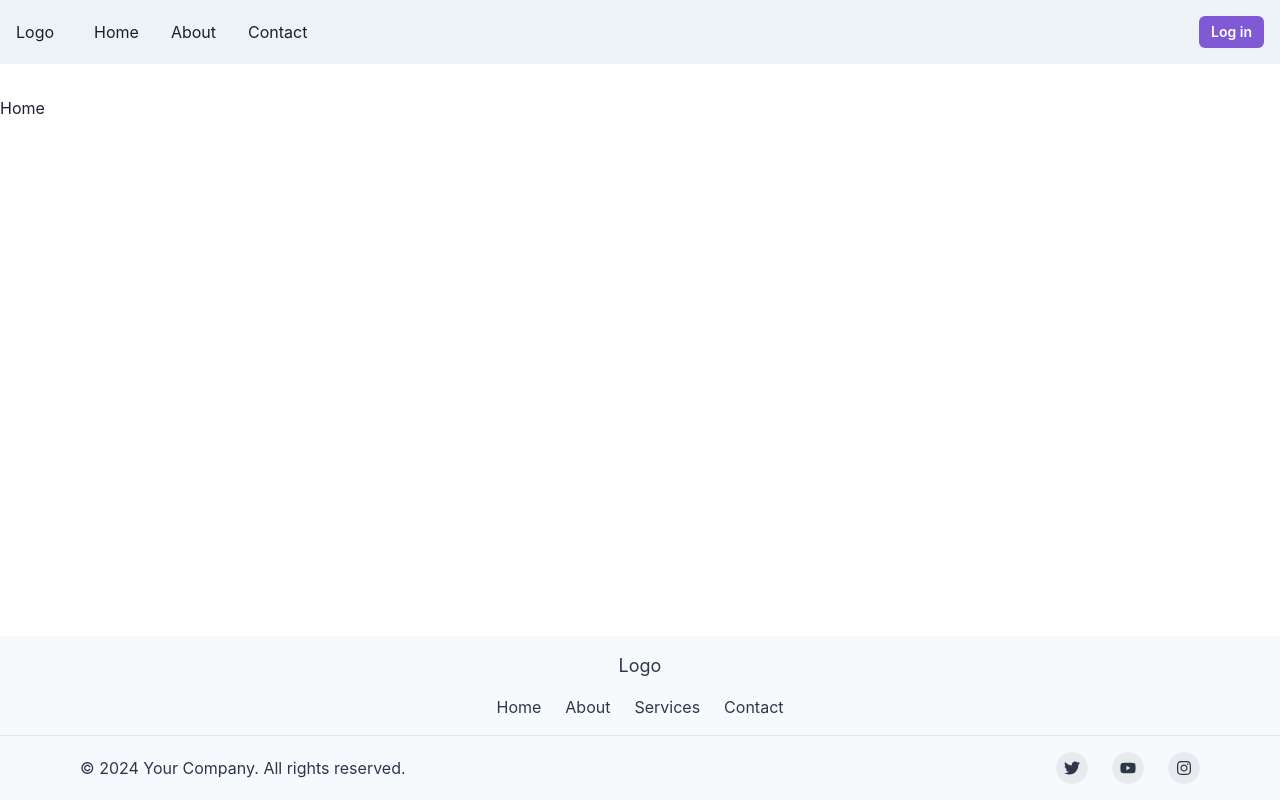
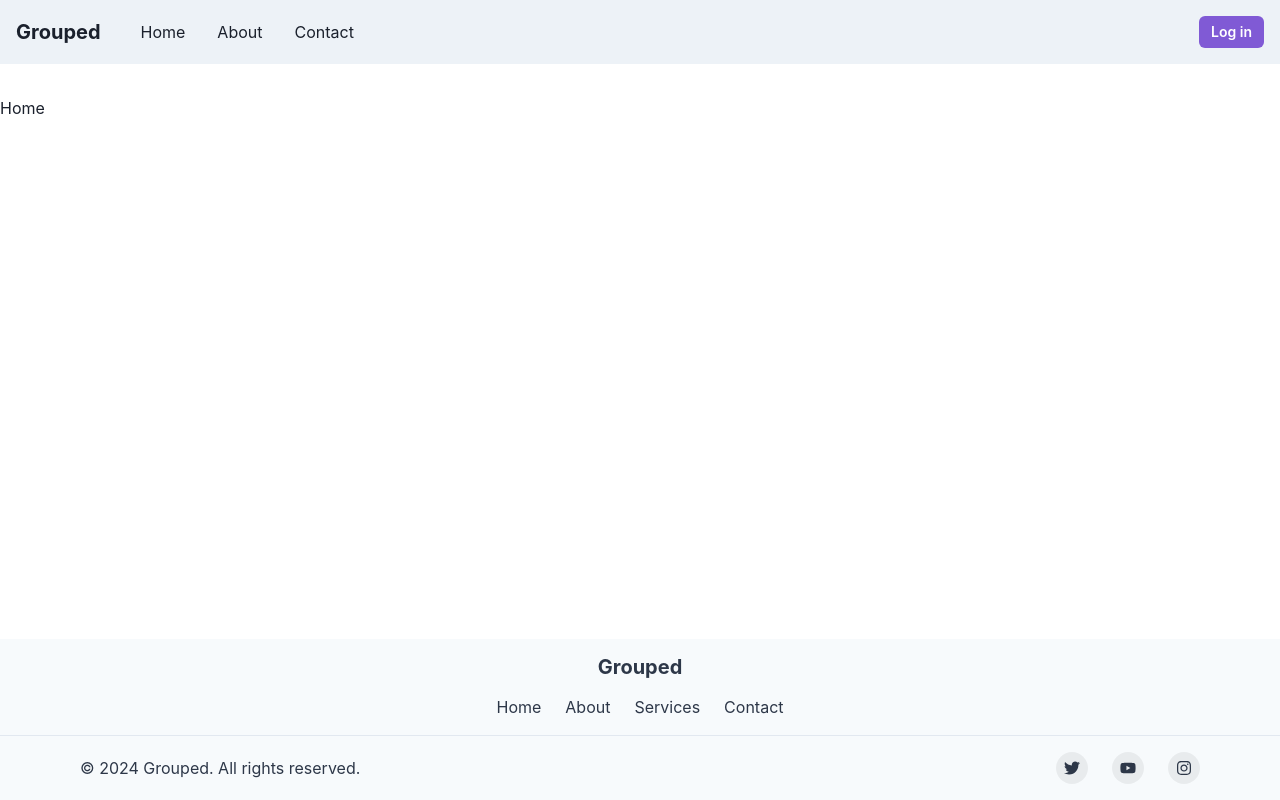
Before and after one commit to Tragicboyjay/grouped, a React (Vite) app in the folder client/: page / in a window 1280 px wide. Built offline with nearby package versions, Linux system fonts and the light colour scheme.

Commit message:
edited nav and footer

```diff
--- a/client/index.html
+++ b/client/index.html
@@ -4,6 +4,7 @@
     <meta charset="UTF-8" />
     <meta name="viewport" content="width=device-width, initial-scale=1.0" />
     <title>Home | Grouped</title>
+    <script src="https://kit.fontawesome.com/d75e165c56.js" crossorigin="anonymous"></script>
   </head>
   <body>
     <div id="root"></div>
--- a/client/src/components/Footer.tsx
+++ b/client/src/components/Footer.tsx
@@ -7,6 +7,7 @@ import {
   Text,
   useColorModeValue,
   VisuallyHidden,
+  Heading,
 } from '@chakra-ui/react';
 import { FaInstagram, FaTwitter, FaYoutube } from 'react-icons/fa';
 import { Link as RouterLink } from 'react-router-dom';
@@ -54,7 +55,7 @@ const Footer: React.FC = () => {
         spacing={4}
         justify={'center'}
         align={'center'}>
-        <Text fontSize={'lg'}>Logo</Text>
+        <Heading size="md">Grouped</Heading>
         <Stack direction={'row'} spacing={6}>
           <RouterLink to={'/'}>Home</RouterLink>
           <RouterLink to={'#'}>About</RouterLink>
@@ -75,7 +76,7 @@ const Footer: React.FC = () => {
           spacing={4}
           justify={{ base: 'center', md: 'space-between' }}
           align={{ base: 'center', md: 'center' }}>
-          <Text>© 2024 Your Company. All rights reserved.</Text>
+          <Text>© {new Date().getUTCFullYear()} Grouped. All rights reserved.</Text>
           <Stack direction={'row'} spacing={6}>
             <SocialButton label={'Twitter'} href={'https://twitter.com'}>
               <FaTwitter />
--- a/client/src/components/Navbar.tsx
+++ b/client/src/components/Navbar.tsx
@@ -9,9 +9,12 @@ import {
   useColorModeValue,
   Stack,
   Link as ChakraLink,
+  Text,
+  Heading,
 } from '@chakra-ui/react';
 import { HamburgerIcon, CloseIcon } from '@chakra-ui/icons';
 import { Link as RouterLink, useNavigate } from 'react-router-dom';
+import { useAuth } from '../context/authContext';
 
 const Links = [
   { label: 'Home', path: '/' },
@@ -40,6 +43,8 @@ const NavBar: React.FC = () => {
 
   const navigate = useNavigate();
 
+  const { user } = useAuth();
+
   return (
     <Box bg={useColorModeValue('gray.100', 'gray.900')} px={4}>
       <Flex h={16} alignItems={'center'} justifyContent={'space-between'}>
@@ -54,7 +59,7 @@ const NavBar: React.FC = () => {
           <Box
             onClick={() => navigate("/")}
             cursor="pointer"
-          >Logo</Box>
+          ><Heading size="md">Grouped</Heading></Box>
           <HStack
             as={'nav'}
             spacing={4}
@@ -65,6 +70,7 @@ const NavBar: React.FC = () => {
           </HStack>
         </HStack>
         <Flex alignItems={'center'}>
+            { user ? <Text><i className="fa-solid fa-user"></i> {user.username}</Text> :
                 <Button
                 onClick={() => navigate("/sign_in")}
                 _hover={{color: "purple"}}
@@ -73,6 +79,8 @@ const NavBar: React.FC = () => {
                 size={'sm'}>
                 Log in
             </Button>
+            }
+
         </Flex>
       </Flex>
 
```
Lines whose indentation alone changed are shown as unchanged.
